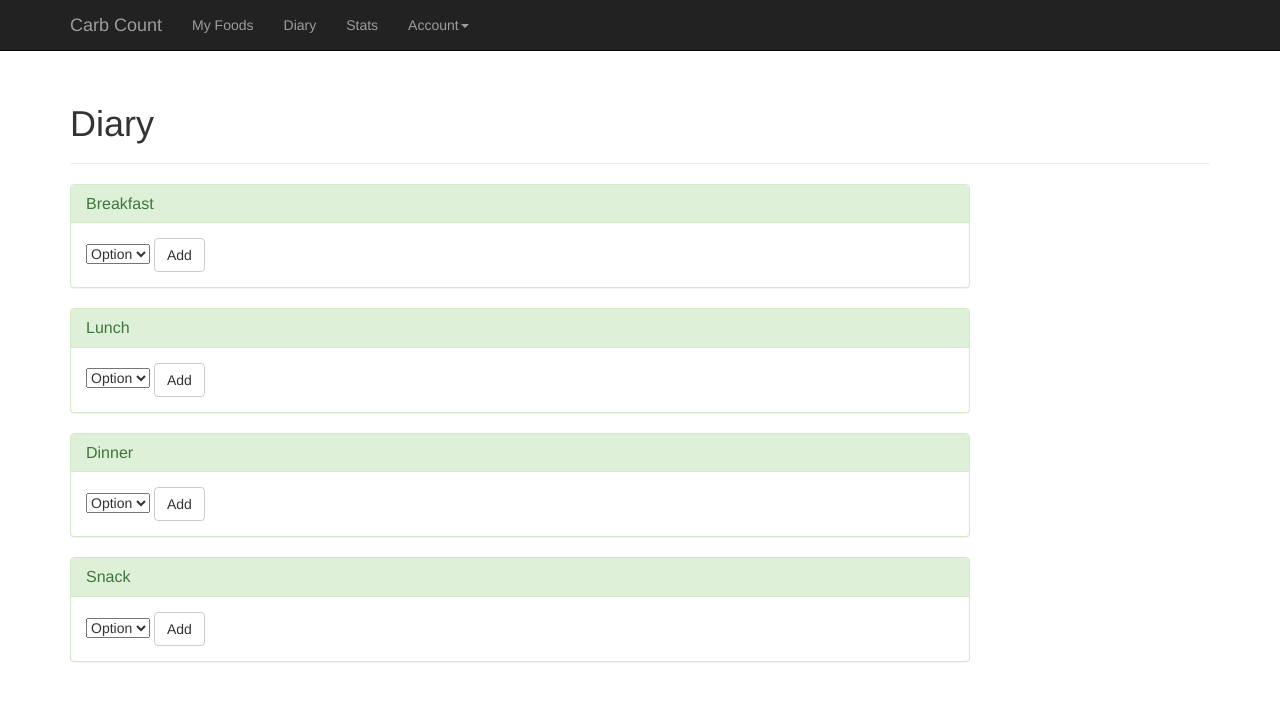
After one commit to kaitcov/carbCount, a Flask app: page /diary in a window 1280 px wide. The commit adds this page. Shown: the top 701 px of the page. Run offline with Flask 2, Linux system fonts and the light colour scheme; some libraries are stand-ins or nearby versions.

Commit message:
more pages

```diff
--- a/app.py
+++ b/app.py
@@ -27,5 +27,9 @@ def about():
 def createFood():
 	return render_template('createFood.html', name=name)
 
+@app.route('/diary')
+def diary():
+	return render_template('diary.html', name=name)
+
 if __name__ == '__main__':
 	app.run(debug = True)
--- /dev/null
+++ b/templates/diary.html
@@ -0,0 +1,93 @@
+{% extends 'navbar.html' %}
+{% block body %}
+
+<div class="container" style="padding-top: 5%;">
+ <div class="page-header">
+        <h1>Diary</h1>
+      </div>
+      <div class="row">
+        <div class="col-sm-4">
+          <div class="panel panel-success" style="width:250%">
+            <div class="panel-heading">
+              <h3 class="panel-title">Breakfast</h3>
+            </div>
+            <div class="panel-body">
+			<form>
+  			<select name="cars">
+    			<option value="volvo">Option</option>
+    			<option value="saab">Option</option>
+    			<option value="fiat">Option</option>
+    			<option value="audi">Option</option>
+  			</select>
+		<button type="button" class="btn btn-default">Add</button>
+		</form>
+            </div>
+          </div>
+        </div><!-- /.col-sm-4 -->
+      </div>
+
+      <div class="row">
+        <div class="col-sm-4">
+          <div class="panel panel-success" style="width:250%;">
+            <div class="panel-heading">
+              <h3 class="panel-title">Lunch</h3>
+            </div>
+		<div class="panel-body">
+			<form>
+  			<select name="cars">
+    			<option value="volvo">Option</option>
+    			<option value="saab">Option</option>
+    			<option value="fiat">Option</option>
+    			<option value="audi">Option</option>
+  			</select>
+		<button type="button" class="btn btn-default">Add</button>
+		</form>
+            </div>
+          </div>
+        </div><!-- /.col-sm-4 -->
+      </div>
+
+      <div class="row">
+        <div class="col-sm-4">
+          <div class="panel panel-success" style="width:250%;">
+            <div class="panel-heading">
+              <h3 class="panel-title">Dinner</h3>
+            </div>
+		<div class="panel-body">
+			<form>
+  			<select name="cars">
+    			<option value="volvo">Option</option>
+    			<option value="saab">Option</option>
+    			<option value="fiat">Option</option>
+    			<option value="audi">Option</option>
+  			</select>
+		<button type="button" class="btn btn-default">Add</button>
+		</form>
+            </div>
+          </div>
+        </div><!-- /.col-sm-4 -->
+      </div>
+
+      <div class="row">
+        <div class="col-sm-4">
+          <div class="panel panel-success" style="width:250%;">
+            <div class="panel-heading">
+              <h3 class="panel-title">Snack</h3>
+            </div>
+		<div class="panel-body">
+			<form>
+  			<select name="cars">
+    			<option value="volvo">Option</option>
+    			<option value="saab">Option</option>
+    			<option value="fiat">Option</option>
+    			<option value="audi">Option</option>
+  			</select>
+		<button type="button" class="btn btn-default">Add</button>
+		</form>
+            </div>
+          </div>
+        </div><!-- /.col-sm-4 -->
+      </div>
+</div>
+
+{% endblock %}
--- a/templates/home.html
+++ b/templates/home.html
@@ -17,7 +17,7 @@
           <p>Customize your food so the information is accurate and is only things you actually eat.</p>
         </div><!-- /.col-lg-4 -->
         <div class="col-lg-4">
-	 <img class="img-circle" src="https://image.freepik.com/free-icon/open-book-outline-variant-inside-a-circle_318-53472.jpg" alt="Generic placeholder image" width="140" height="140">
+       	<a href="/diary"> <img class="img-circle" src="https://image.freepik.com/free-icon/open-book-outline-variant-inside-a-circle_318-53472.jpg" alt="Generic placeholder image" width="140" height="140"></a>
           <h2>Edit Diary</h2>
           <p>Log your meals so you can track your goals for carbs or calories.</p>
         </div><!-- /.col-lg-4 -->
```
